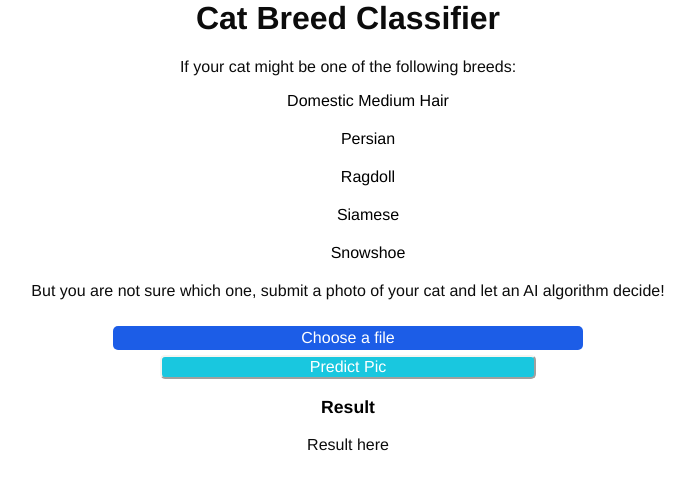
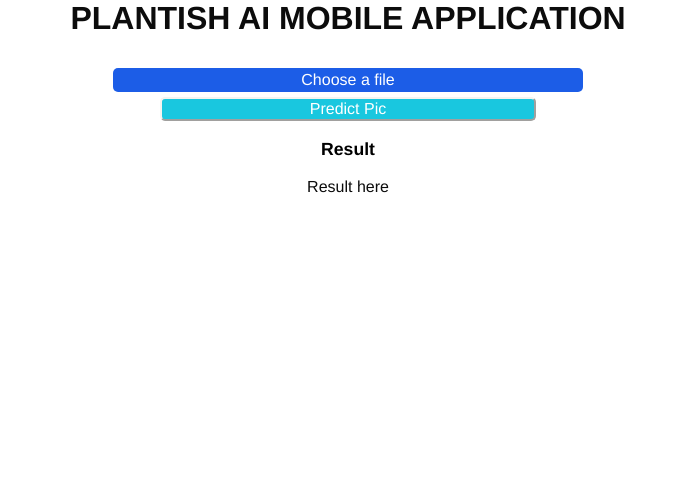
Before and after one commit to muhammadwaqarcuiwah/fastai-deployment, a Flask app: page / in a window 1280 px wide. Shown: the top 490 px of the page, without its empty margins (292-987 px from the left). Run offline with Flask 2, Linux system fonts and the light colour scheme.

Commit message:
Plantish

```diff
--- a/templates/cat-breed-detector.html
+++ b/templates/cat-breed-detector.html
@@ -1,7 +1,7 @@
 <html>
     <head>
         <meta charset="utf-8"/>
-        <title>Cat Classifier</title>
+        <title>PLANTISH AI MOBILE APPLICATION</title>
         <link rel="stylesheet" href="{{ url_for('static', filename='css/style.css') }}">
         <script src="https://ajax.googleapis.com/ajax/libs/jquery/3.3.1/jquery.min.js">
         </script>
@@ -9,16 +9,7 @@
         <script src="{{ url_for('static', filename='js/javascript.js') }}"></script>
     </head>
     <body>
-        <h1>Cat Breed Classifier</h1>
-        <p> If your cat might be one of the following breeds:</p>
-        <ul>
-            <li>Domestic Medium Hair</li>
-            <li>Persian</li>
-            <li>Ragdoll</li>
-            <li>Siamese</li>
-            <li>Snowshoe</li>
-        </ul>
-        <p> But you are not sure which one, submit a photo of your cat and let an AI algorithm decide!</p>
+        <h1>PLANTISH AI MOBILE APPLICATION</h1>
         <div class="container">
             <form  id="formId" enctype="multipart/form-data">
                 <input type="file" class="inputFile" name="file" id="fileId" accept="image/*">
```
